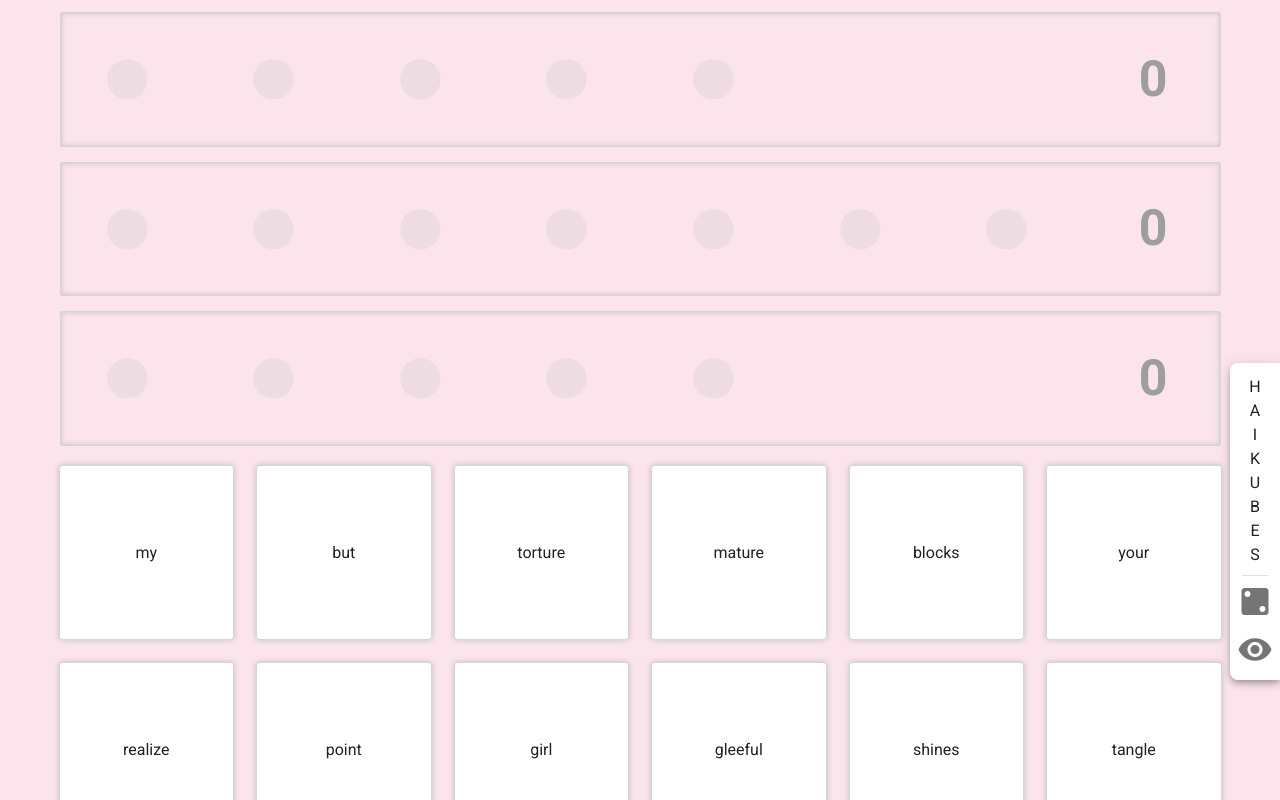
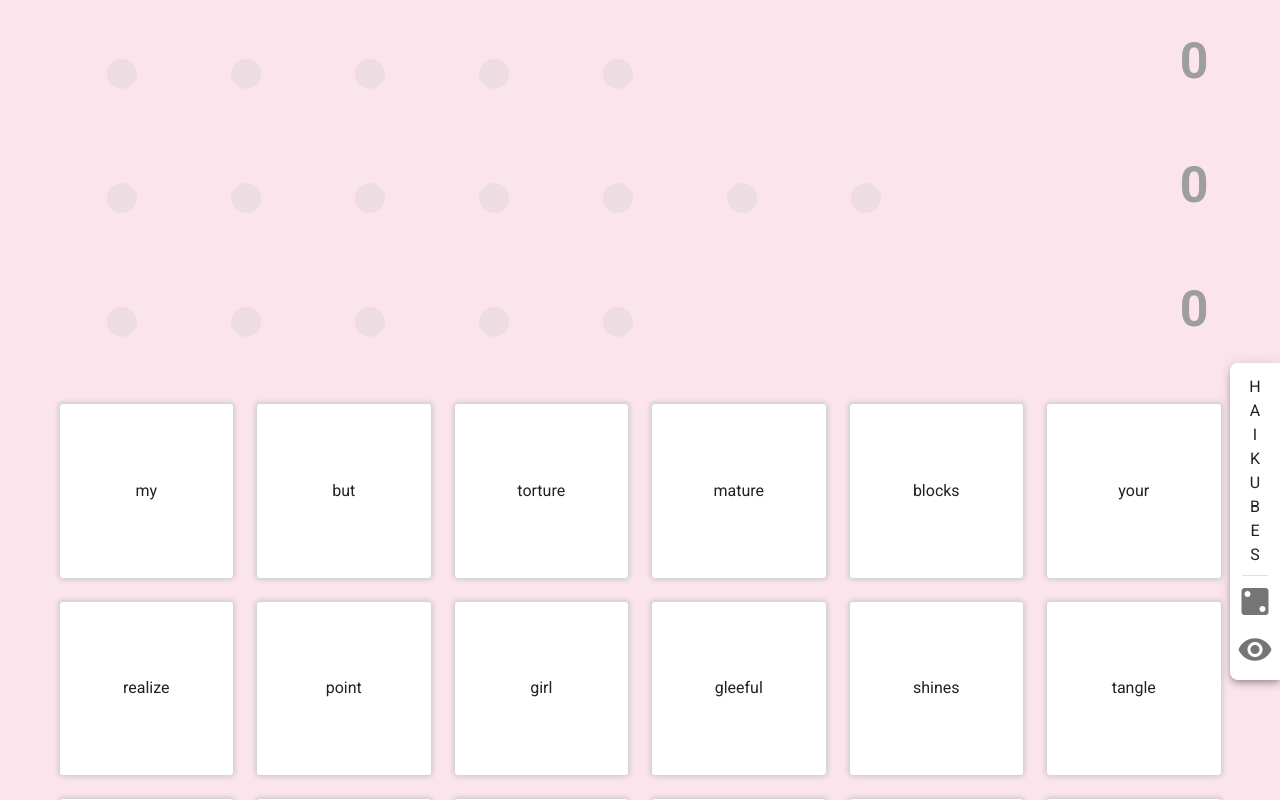
Before and after one commit to ryandeba/haikubes, a Vue app: page / in a window 1280 px wide. Shown: the top 800 px of the page. Built offline with nearby package versions, Linux system fonts and the light colour scheme; what vue-animejs would draw is missing.

Commit message:
hacky merge of stuff

```diff
--- a/src/App.vue
+++ b/src/App.vue
@@ -156,18 +156,18 @@ export default {
           <preview :phrases="haiku"></preview>
         </v-container>
 
-        <div
-          style="display: grid; grid-gap: 15px; position: sticky; top: 0; z-index: 9;"
+        <v-container
           class="pink lighten-5 mb-5"
+          style="position: sticky; top: 0; z-index: 9;"
         >
-          <div
-            class="phrase"
+          <v-row
             v-for="(phrase, r) in phrases"
             :key="r"
+            class="flex-nowrap"
+            style="overflow-x:scroll;"
           >
+            <v-col v-for="(spot, c) in phrase" :key="'spot_' + c" cols="auto">
               <drop-target
-              v-for="(spot, c) in phrase"
-              :key="'spot_' + c"
                 @dropped="setPoolIndexInDropTarget([r, c])"
               >
                 <word
@@ -176,16 +176,13 @@ export default {
                   @drag:start="poolIndex = phrases[r][c]"
                 ></word>
               </drop-target>
-
-            <div v-for="i in 7 - phrase.length" :key="i"></div>
-
-            <syllable-counter
-              :requiredSyllables="r === 1 ? 7 : 5"
-              :syllableCount="phraseSyllables[r]"
-              class="text-center"
-            ></syllable-counter>
-          </div>
-        </div>
+            </v-col>
+            <v-spacer></v-spacer>
+            <v-col cols="auto" v-if="$vuetify.breakpoint.name !== 'xs'">
+              <syllable-counter :requiredSyllables="r === 1 ? 7 : 5" :syllableCount="phraseSyllables[r]"></syllable-counter>
+            </v-col>
+          </v-row>
+        </v-container>
 
         <drop-target
           @dropped="returnToPool"
--- a/src/components/drop-target.vue
+++ b/src/components/drop-target.vue
@@ -44,8 +44,8 @@
 
 <style scoped>
   .drop-target {
-    /* width: 100px;
-    min-height: 100px; */
+    width: 100px;
+    /*min-height: 100px;*/
     aspect-ratio: 1/1;
     position: relative;
     user-select: none;
```
Lines whose indentation alone changed are shown as unchanged.
